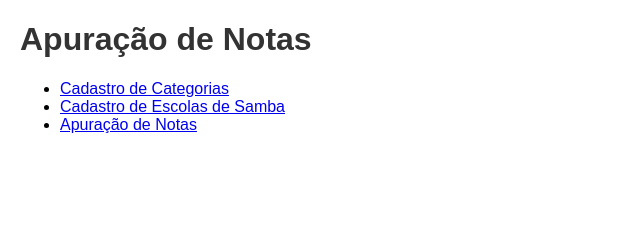
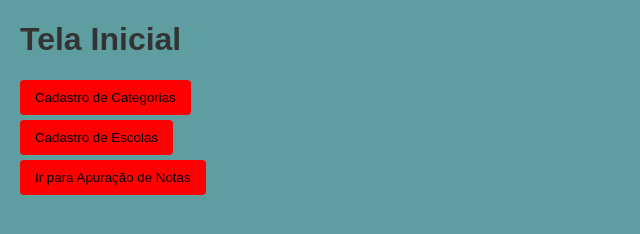
Before and after one commit to vitooralex/Desafio01, a plain HTML site: page index.html in a window 1280 px wide. Shown: the whole page, without its empty margins (0-640 px from the left). Drawn offline with Linux system fonts and the light colour scheme.

Commit message:
Alteração na tela Inicial

```diff
--- a/index.html
+++ b/index.html
@@ -5,24 +5,23 @@
   <head>
     <meta charset="UTF-8" />
     <meta name="viewport" content="width=device-width, initial-scale=1.0" />
-    <title>Apuração de Notas</title>
+    <title>Tela Inicial</title>
     <link rel="stylesheet" href="styles.css" />
   </head>
   <body>
-    <h1>Apuração de Notas</h1>
+    <h1>Tela Inicial</h1>
 
-    <!-- index.html -->
-    <ul>
-      <li>
-        <a href="#" onclick="exibirCategorias(event)">Cadastro de Categorias</a>
-      </li>
-      <li>
-        <a href="#" onclick="exibirEscolas(event)"
-          >Cadastro de Escolas de Samba</a
-        >
-      </li>
-      <li><a href="#" onclick="exibirApuracao(event)">Apuração de Notas</a></li>
-    </ul>
+    <button class="btnIni" onclick="exibirCategorias(event)">
+      Cadastro de Categorias
+    </button>
+    <br />
+    <button class="btnIni" onclick="exibirEscolas(event)">
+      Cadastro de Escolas
+    </button>
+    <br />
+    <button class="btnIni" onclick="exibirApuracao(event)">
+      Ir para Apuração de Notas
+    </button>
 
     <script src="app.js"></script>
   </body>
--- a/styles.css
+++ b/styles.css
@@ -3,6 +3,7 @@
 body {
   font-family: Arial, sans-serif;
   margin: 20px;
+  background-color: cadetblue;
 }
 
 h1 {
@@ -53,3 +54,11 @@ button:hover {
   font-weight: bold;
   margin-top: 20px;
 }
+.btnIni {
+  margin-bottom: 5px;
+  background-color: red;
+  color: black;
+}
+.btnIni:hover {
+  background-color: #f6f7e8;
+}
```
Also changed, not shown: escolas.html (+3 -3 lines).
